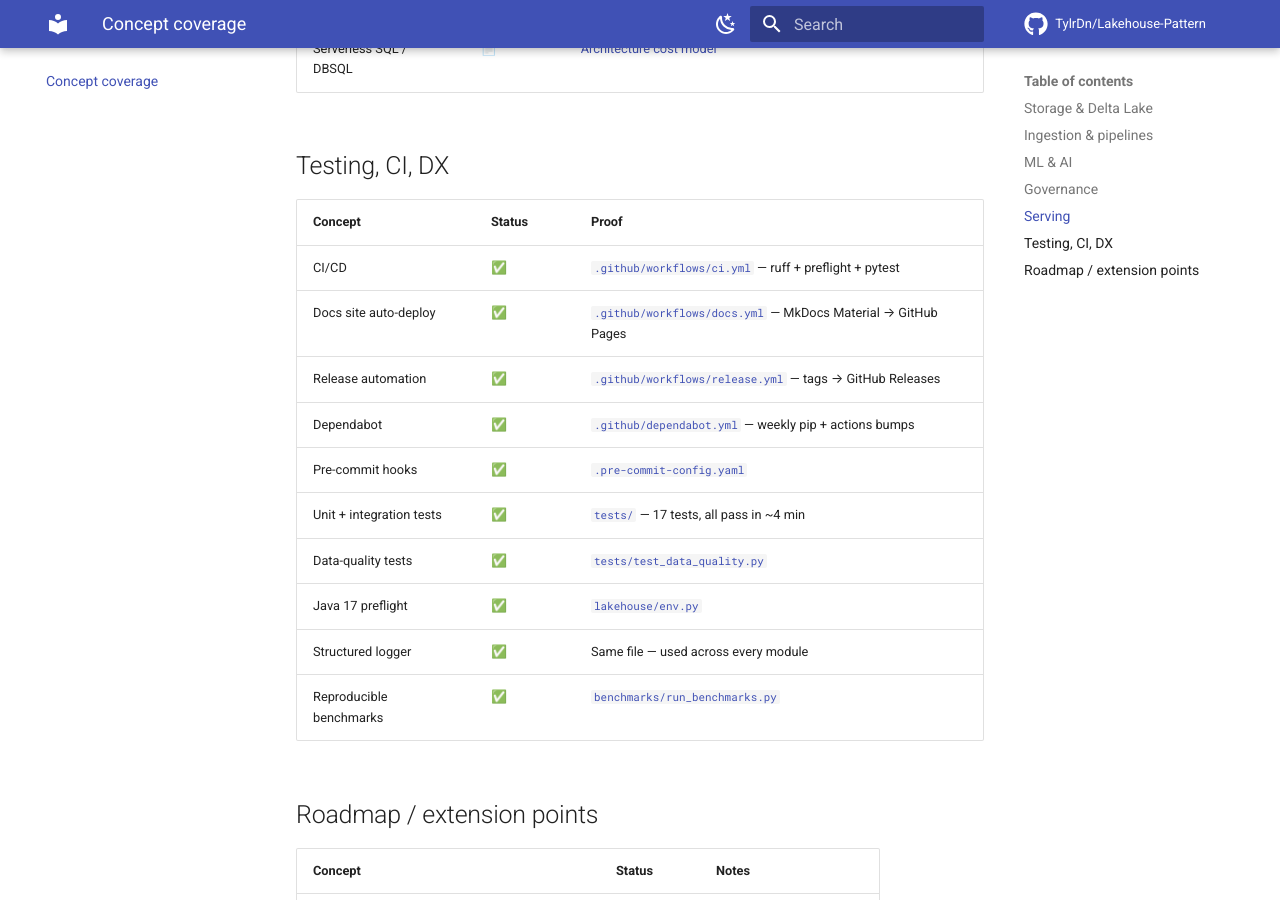
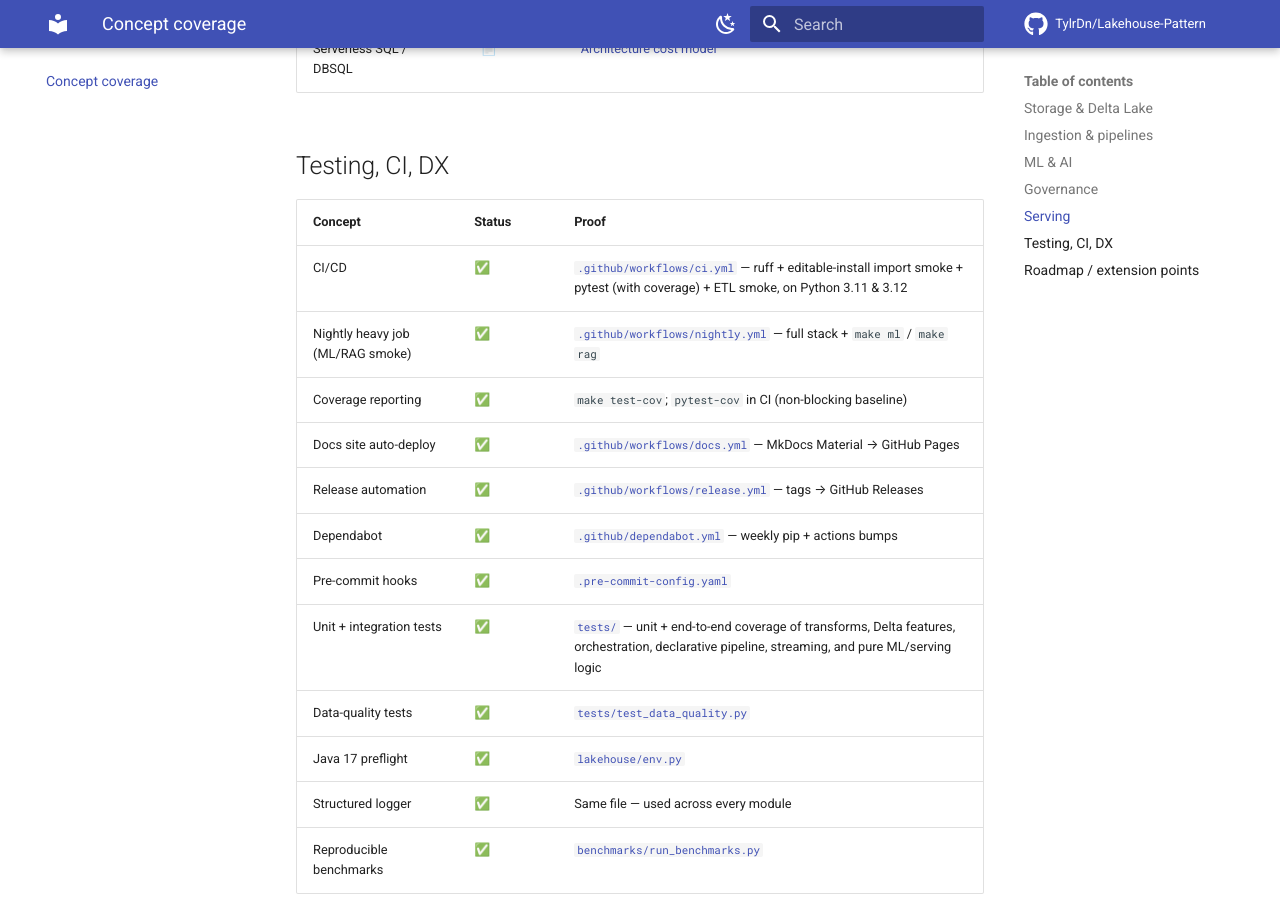
Before and after one commit to TylrDn/Lakehouse-Pattern, an MkDocs documentation site: the page built from docs/concept-coverage.md, in a window 1280 px wide and 900 px high, scrolled down 2614 px. Built offline with MkDocs 1.6.1 and Material for MkDocs 9.7.7, drawn with Linux system fonts in a browser that asks for light colours; comment, search, counter and statistics services are not loaded.

Commit message:
docs: add AGENTS.md; reconcile README/docs; label roadmap out-of-scope (P1-7, P1-8, P2-Doc) (#20)
- AGENTS.md: project overview, env prerequisites (Python 3.11+, Java 17),
  canonical make commands, CI/nightly layout, conventions, and repo map
  (follows the house AGENTS template; cross-links README + Makefile).
- README/docs/concept-coverage: refresh the stale CI description (import smoke +
  coverage + 3.11/3.12) and drop the brittle exact test count; add the nightly
  + coverage rows; add the two missing roadmap rows (Model Serving endpoint,
  Real dataset) to the README matrix for parity with the docs matrix.
- Roadmap: sharpen the intro to state all six items are extension points
  "out of scope for v1.0" (documented-only), matching the P2-Doc decision.

All six deferred roadmap items remain documented-only (no implementation).

```diff
--- a/docs/concept-coverage.md
+++ b/docs/concept-coverage.md
@@ -67,12 +67,14 @@ walk the codebase feature by feature.
 
 | Concept | Status | Proof |
 | --- | --- | --- |
-| CI/CD | ✅ | [`.github/workflows/ci.yml`](https://github.com/TylrDn/Lakehouse-Pattern/blob/main/.github/workflows/ci.yml) — ruff + preflight + pytest |
+| CI/CD | ✅ | [`.github/workflows/ci.yml`](https://github.com/TylrDn/Lakehouse-Pattern/blob/main/.github/workflows/ci.yml) — ruff + editable-install import smoke + pytest (with coverage) + ETL smoke, on Python 3.11 & 3.12 |
+| Nightly heavy job (ML/RAG smoke) | ✅ | [`.github/workflows/nightly.yml`](https://github.com/TylrDn/Lakehouse-Pattern/blob/main/.github/workflows/nightly.yml) — full stack + `make ml` / `make rag` |
+| Coverage reporting | ✅ | `make test-cov`; `pytest-cov` in CI (non-blocking baseline) |
 | Docs site auto-deploy | ✅ | [`.github/workflows/docs.yml`](https://github.com/TylrDn/Lakehouse-Pattern/blob/main/.github/workflows/docs.yml) — MkDocs Material → GitHub Pages |
 | Release automation | ✅ | [`.github/workflows/release.yml`](https://github.com/TylrDn/Lakehouse-Pattern/blob/main/.github/workflows/release.yml) — tags → GitHub Releases |
 | Dependabot | ✅ | [`.github/dependabot.yml`](https://github.com/TylrDn/Lakehouse-Pattern/blob/main/.github/dependabot.yml) — weekly pip + actions bumps |
 | Pre-commit hooks | ✅ | [`.pre-commit-config.yaml`](https://github.com/TylrDn/Lakehouse-Pattern/blob/main/.pre-commit-config.yaml) |
-| Unit + integration tests | ✅ | [`tests/`](https://github.com/TylrDn/Lakehouse-Pattern/tree/main/tests) — 17 tests, all pass in ~4 min |
+| Unit + integration tests | ✅ | [`tests/`](https://github.com/TylrDn/Lakehouse-Pattern/tree/main/tests) — unit + end-to-end coverage of transforms, Delta features, orchestration, declarative pipeline, streaming, and pure ML/serving logic |
 | Data-quality tests | ✅ | [`tests/test_data_quality.py`](https://github.com/TylrDn/Lakehouse-Pattern/blob/main/tests/test_data_quality.py) |
 | Java 17 preflight | ✅ | [`lakehouse/env.py`](https://github.com/TylrDn/Lakehouse-Pattern/blob/main/lakehouse/env.py) |
 | Structured logger | ✅ | Same file — used across every module |
```
Also changed, not shown: AGENTS.md (added, +44 -0 lines), README.md (+8 -5 lines).
